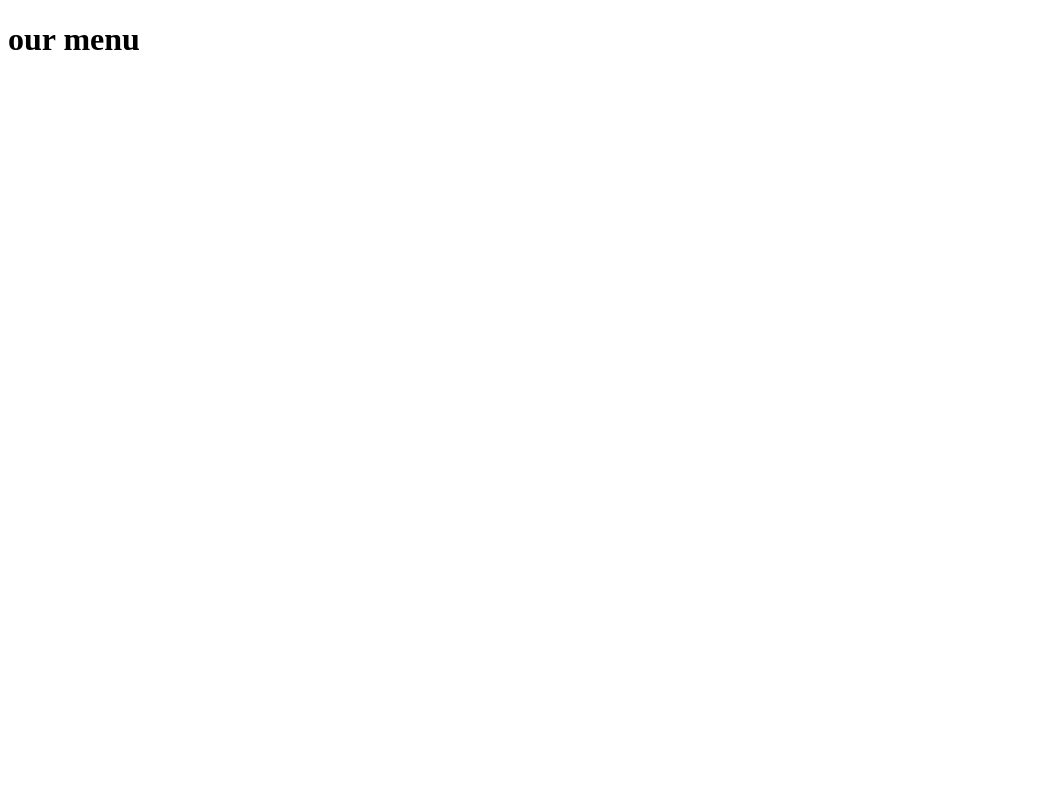
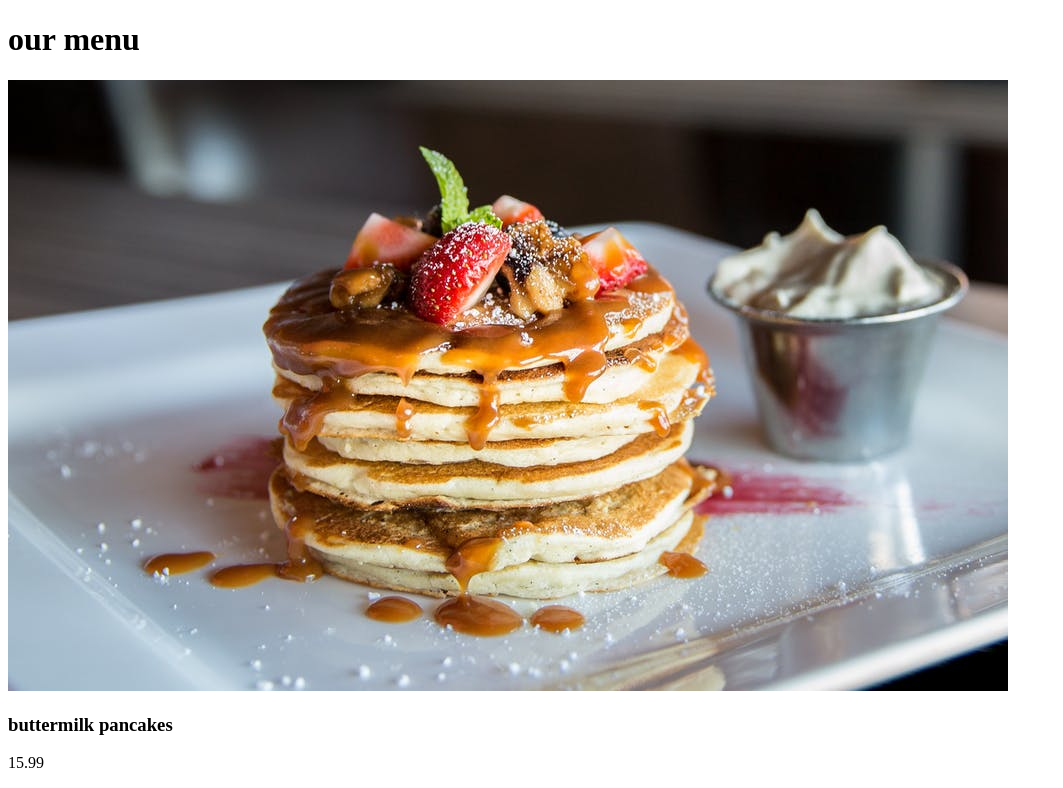
Before and after one commit to sun-n-y/menuAppSolo, a React (Vite) app: page / in a window 1280 px wide. Shown: the top 788 px of the page, without its empty margins (0-1063 px from the left). Built offline with nearby package versions, Linux system fonts and the light colour scheme.

Commit message:
add render menu items

```diff
--- a/src/App.jsx
+++ b/src/App.jsx
@@ -1,6 +1,7 @@
 import { useState } from 'react';
 import menu from './data';
 import Title from './Title';
+import Menu from './Menu';
 
 function App() {
   const [menuItems, setMenuItems] = useState(menu);
@@ -8,6 +9,7 @@ function App() {
     <>
       <main>
         <Title title={'our menu'} />
+        <Menu menuItems={menuItems} />
       </main>
     </>
   );
--- a/src/Menu.jsx
+++ b/src/Menu.jsx
@@ -1,4 +1,12 @@
-const Menu = () => {
-  return <h2>menu</h2>;
+import SingleMenuItem from './SingleMenuItem';
+
+const Menu = ({ menuItems }) => {
+  return (
+    <div className="menuItems">
+      {menuItems.map((menuItem) => {
+        return <SingleMenuItem key={menuItem.id} {...menuItem} />;
+      })}
+    </div>
+  );
 };
 export default Menu;
--- a/src/SingleMenuItem.jsx
+++ b/src/SingleMenuItem.jsx
@@ -1,4 +1,13 @@
-const SingleMenuItem = () => {
-  return <h2>SingleMenuItem</h2>;
+const SingleMenuItem = ({ title, price, img, desc }) => {
+  return (
+    <article className="single-item">
+      <img src={img} className="item-img" />
+      <header>
+        <h3>{title}</h3>
+        <span>{price}</span>
+      </header>
+      <p>{desc}</p>
+    </article>
+  );
 };
 export default SingleMenuItem;
```
